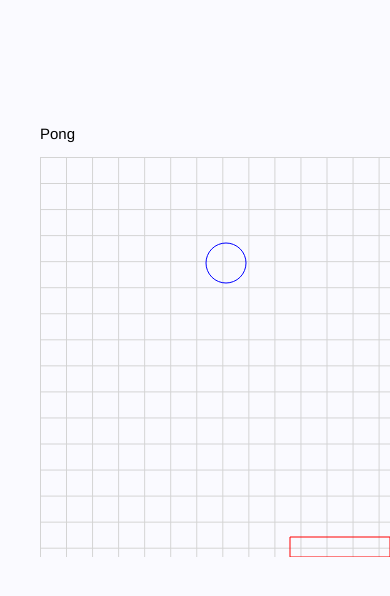
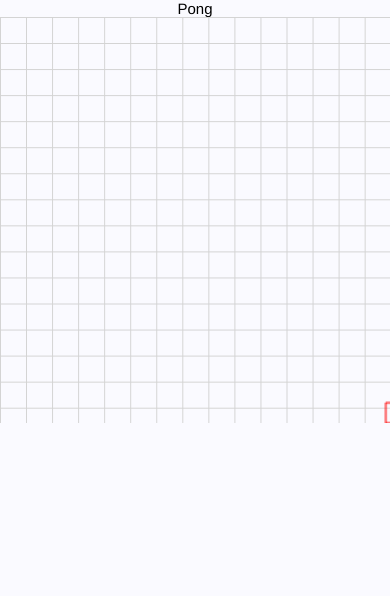
Before and after one commit to audall12/First-blog, a plain HTML site: page pong.html in a window 390 px wide. Drawn offline with Linux system fonts and the light colour scheme.

Commit message:
Pong game now responsive to different screens

```diff
--- a/pong.html
+++ b/pong.html
@@ -7,44 +7,98 @@
     <meta name="viewport" content="width=device-width, initial-scale=1">
     <link rel="stylesheet" type="text/css" href="Styles/style.css">
     <style>
-        #gamePlatform {
+        * {
+            box-sizing:border-box;
+            margin:0;
+            padding:0;
+        }
+        html{
+            width: 100%;
+            height: 100%;
+        }
+        body{
+            width: 100%;
+            height: 100%;
+            display: grid;
+        }
+        canvas{
+            justify-self: center;
             background-size: 26.05px 26.05px;
             background-image: linear-gradient(to right, lightgrey 1px, transparent 1px), linear-gradient(to bottom, lightgrey 1px, transparent 1px);
-            display: block;
-            margin: auto;
+
         }
     </style>
 
 </head>
 <body>
     <div class="browseWrapper">
-        <div class="articleWrapper-text">
+        <div style="text-align: center;">
             <p class="content">Pong</p>
-            <canvas id="gamePlatform" width="600px" height="400px">
+            <canvas>
             </canvas>
         </div>
     </div>
 <script>
-var canvas = document.getElementById('gamePlatform');
-var ctx = canvas.getContext("2d");
+let originalCanvas = document.createElement('canvas').getContext('2d');
+let screenCanvas = document.querySelector('canvas').getContext('2d');
 
-let bx = canvas.width/2;
-let by = canvas.height * 0.66;
-let bdx = 2;
-let bdy = -2;
-let radius = 20;
+originalCanvas.canvas.width = 600;
+originalCanvas.canvas.height = 300;
 
-let rw = 100;
-let rh = 20;
-let rx = (canvas.width - rw)/2;
-let ry = canvas.height - rh;
-let rdx = 5;
 
-let rightPress = false;
-let leftPress = false;
+let original_to_screen_ratio = screenCanvas.canvas.width/originalCanvas.canvas.width;
 
-document.addEventListener('keydown', keyDownHandler, false);
-document.addEventListener('keyup', keyUpHandler, false);
+function resize(event){
+	screenCanvas.canvas.width = Math.floor(document.documentElement.clientWidth - 32);
+	if(screenCanvas.canvas.width < document.documentElement.clientHeight){
+		screenCanvas.canvas.width = document.documentElement.clientHeight - 32;
+	}
+	screenCanvas.canvas.height = screenCanvas.canvas.width * 0.5;
+}
+
+function render() {
+	screenCanvas.drawImage(originalCanvas.canvas, 0, 0, screenCanvas.canvas.width, screenCanvas.canvas.height);
+}
+
+function drawBall(){
+	originalCanvas.beginPath();
+	originalCanvas.arc(ball.x, ball.y, ball.radius, 0, 2*Math.PI);
+	originalCanvas.strokeStyle = "blue";
+	originalCanvas.stroke();
+	originalCanvas.closePath();
+}
+
+function drawPaddle(){
+	originalCanvas.beginPath();
+	originalCanvas.rect(paddle.x, paddle.y, paddle.width, paddle.height);
+	originalCanvas.strokeStyle = "red";
+	originalCanvas.stroke();
+	originalCanvas.closePath();
+}
+
+//			MOVE FUNCTIONS
+
+function moveBall(){
+	if (ball.x + ball.move_x <= ball.radius || ball.x + ball.move_x >= originalCanvas.canvas.width - ball.radius){
+		ball.move_x = -ball.move_x;
+	}
+	if (ball.y + ball.move_y <= ball.radius || (ball.y + ball.move_y >= originalCanvas.canvas.height - ball.radius - paddle.height && ball.x >= paddle.x && ball.x <= paddle.x + paddle.width) ){
+		ball.move_y = -ball.move_y;
+	}
+	if (ball.y + ball.move_y >= originalCanvas.canvas.height){
+		location.reload();
+	}
+	ball.x += ball.move_x;
+	ball.y += ball.move_y;
+}
+
+function movePaddle(){
+	if (rightPress && paddle.x + paddle.move_x < originalCanvas.canvas.width - paddle.width) paddle.x += paddle.move_x;
+	if (leftPress && paddle.x - paddle.move_x > 0) paddle.x -= paddle.move_x;
+}
+
+
+//			EVENTS
 
 function keyDownHandler(e){
     if (e.keyCode == 39){
@@ -63,57 +117,41 @@
     }
 }
 
-function drawBall(){
-    ctx.beginPath();
-    ctx.arc(bx, by, radius, 0, 2 * Math.PI);
-    ctx.strokeStyle = "#0000FF";
-    ctx.stroke();
-    ctx.closePath();
+//			OBJECTS
+
+let ball = {
+	x: 300,
+	y: 200,
+	radius: 10,
+	move_x: 2,
+	move_y: -2
+};
+let paddle = {
+	x: 285,
+	y: 285,
+	width: 60,
+	height: 15,
+	move_x: 5
+};
+
+function play(){
+	originalCanvas.clearRect(0, 0, originalCanvas.canvas.width, originalCanvas.canvas.height);
+	screenCanvas.clearRect(0, 0, screenCanvas.canvas.width, screenCanvas.canvas.height);
+	drawBall();
+	drawPaddle();
+	render();
+	moveBall();
+	movePaddle();
 }
 
-function drawRect(){
-    ctx.beginPath();
-    ctx.rect(rx, ry, rw, rh);
-    ctx.strokeStyle = "#FF0000";
-    ctx.stroke();
-    ctx.closePath();
-}
+let leftPress = false;
+let rightPress = false;
+window.addEventListener("resize", resize);
+document.addEventListener('keydown', keyDownHandler, false);
+document.addEventListener('keyup', keyUpHandler, false);
+resize();
 
-function moveBall(){
-    if(bx + bdx == canvas.width - radius || bx + bdx == radius){
-        bdx = -bdx;
-    }
-    if(by + bdy == radius){
-        bdy = -bdy;
-    }
-    if(by + bdy == canvas.height - radius - rh && (bx > rx && bx < rx + rw)){
-        bdy = -bdy;
-    }
-    bx += bdx;
-    by += bdy;
-}
-
-function movePaddle(){
-    if (rightPress && rx + rdx < canvas.width - rw){
-        rx += rdx;
-    }
-    else if (leftPress && rx - rdx > 0){
-        rx -= rdx;
-    }
-}
-
-function main(){
-
-ctx.clearRect(0, 0, canvas.width, canvas.height);
-
-drawBall();
-drawRect();
-moveBall();
-movePaddle();
-
-}
-
-setInterval(main, 10);
+setInterval(play, 10);
     </script>
 </body>
 </html>
```
